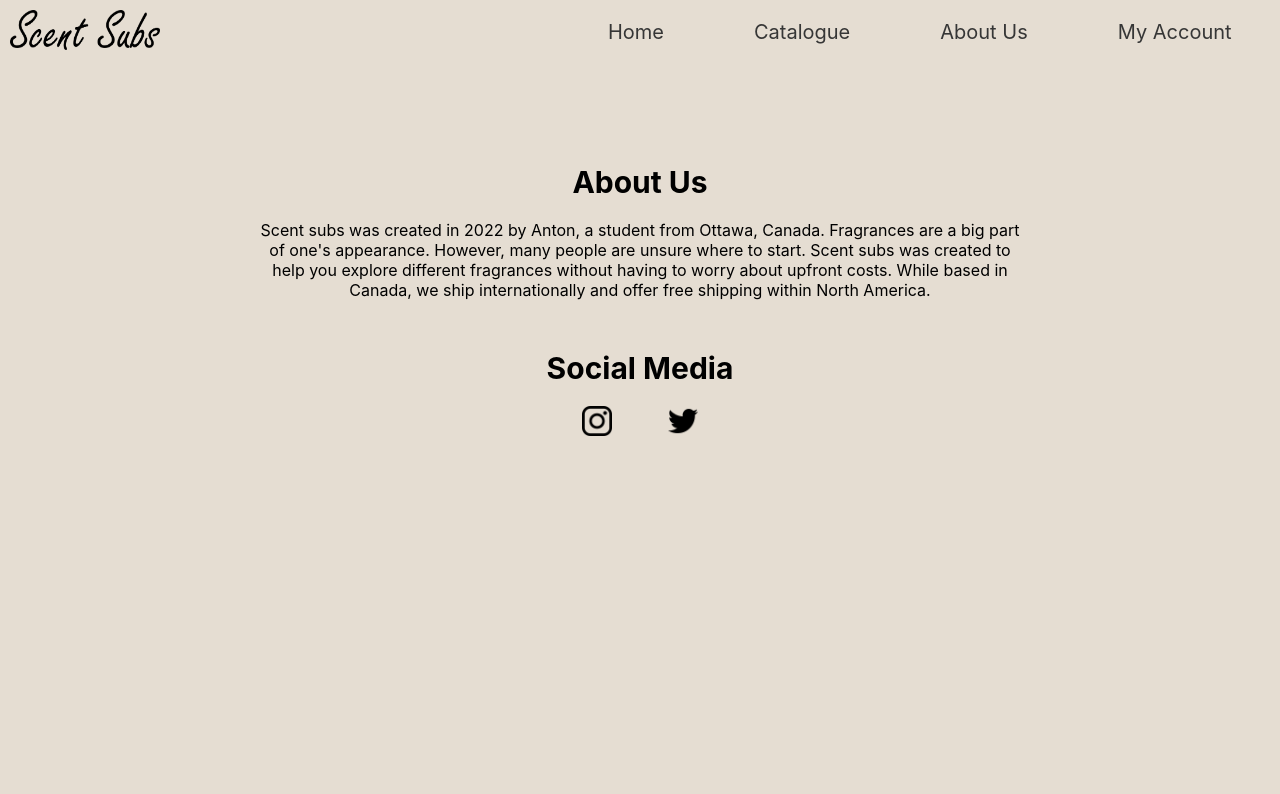
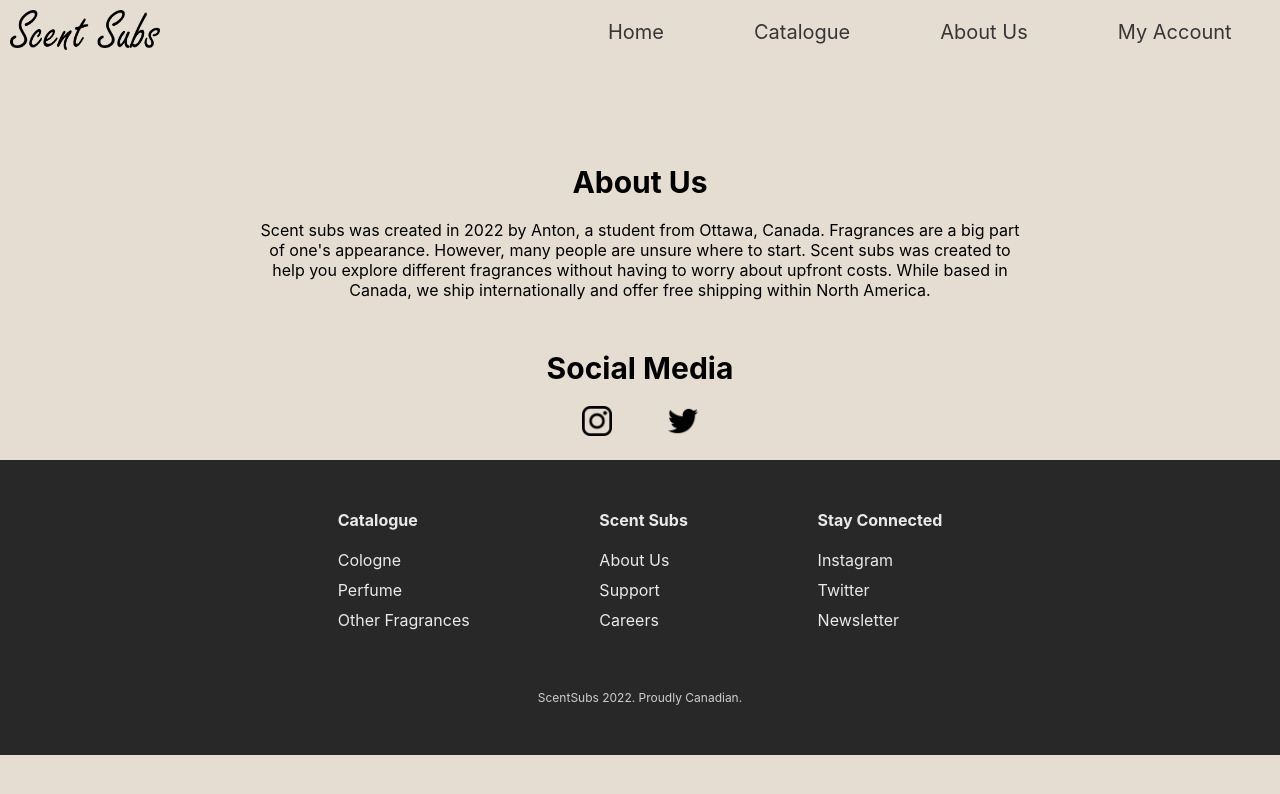
Before and after one commit to icepaq/scentsubswebsite, a Next.js app: page /about in a window 1280 px wide. Shown: the top 794 px of the page. Built offline with nearby package versions, Linux system fonts and the light colour scheme.

Commit message:
use footer as component

```diff
--- a/pages/about.tsx
+++ b/pages/about.tsx
@@ -2,6 +2,7 @@ import styles from '../styles/Support.module.css'
 import Header from './components/header'
 import Image from 'next/image'
 import Link from 'next/link'
+import Footer from './components/footer'
 
 const About = () => {
     return (
@@ -31,6 +32,7 @@ const About = () => {
                     </a>
                 </div>
             </div>
+            <Footer />
         </>
     )
 }
--- /dev/null
+++ b/pages/components/footer.tsx
@@ -0,0 +1,68 @@
+import styles from "../../styles/Home.module.css";
+import Link from "next/link";
+
+const Footer = () => {
+    return (
+        <>
+            <div className={styles.footer}>
+                <div className={styles.footerrow}>
+                    <div className={styles.column}>
+                        <div className={styles.columnTitle}>Catalogue</div>
+                        <div className={styles.columnContent}>
+                            <Link href={"/catalogue"}>Cologne</Link>
+                        </div>
+                        <div className={styles.columnContent}>
+                            <Link href={"/catalogue"}>Perfume</Link>
+                        </div>
+                        <div className={styles.columnContent}>
+                            <Link href={"/catalogue"}>Other Fragrances</Link>
+                        </div>
+                    </div>
+                    <div className={styles.column}>
+                        <div className={styles.columnTitle}>Scent Subs</div>
+                        <div className={styles.columnContent}>
+                            <Link href={"/catalogue"}>About Us</Link>
+                        </div>
+                        <div className={styles.columnContent}>
+                            <Link href={"/catalogue"}>Support</Link>
+                        </div>
+                        <div className={styles.columnContent}>
+                            <Link
+                                href={
+                                    "https://scent-subs-careers.notion.site/Scent-Subs-ae462695a456476d8987317fd9ae8955"
+                                }
+                            >
+                                Careers
+                            </Link>
+                        </div>
+                    </div>
+                    <div className={styles.column}>
+                        <div className={styles.columnTitle}>Stay Connected</div>
+                        <div className={styles.columnContent}>
+                            <Link href={"/catalogue"}>Instagram</Link>
+                        </div>
+                        <div className={styles.columnContent}>
+                            <Link href={"/catalogue"}>Twitter</Link>
+                        </div>
+                        <div className={styles.columnContent}>
+                            <Link
+                                href={
+                                    "https://scent-subs-careers.notion.site/Scent-Subs-ae462695a456476d8987317fd9ae8955"
+                                }
+                            >
+                                Newsletter
+                            </Link>
+                        </div>
+                    </div>
+                </div>
+                <div className={styles.footerrow}>
+                    <div className={styles.copyright}>
+                        ScentSubs 2022. Proudly Canadian.
+                    </div>
+                </div>
+            </div>
+        </>
+    );
+};
+
+export default Footer;
--- a/pages/support.tsx
+++ b/pages/support.tsx
@@ -1,5 +1,6 @@
 import Header from './components/header'
 import styles from '../styles/Support.module.css'
+import Footer from './components/footer';
 
 const Support = () => {
     return (
@@ -37,6 +38,7 @@ const Support = () => {
                     </div>
                 </div>
             </div>
+            <Footer />
         </>
     )
 }
```
Also changed, not shown: pages/index.tsx (+2 -50 lines).
